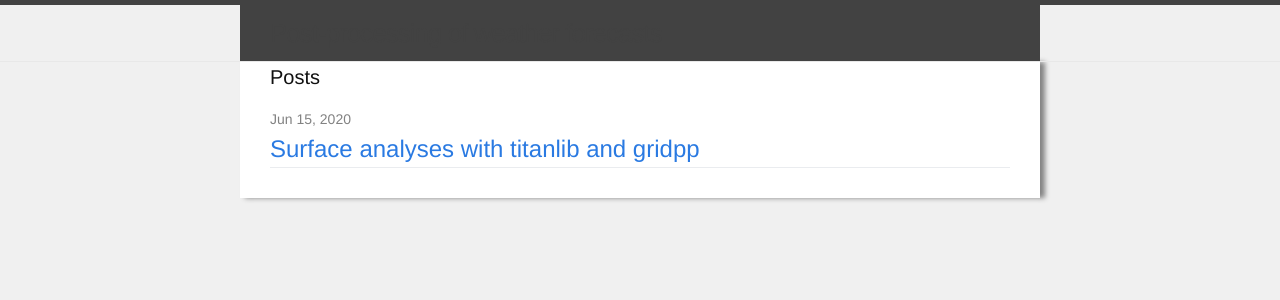
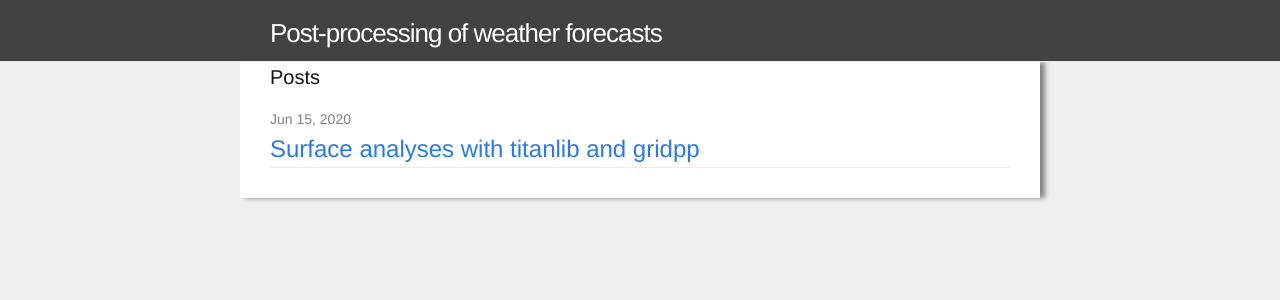
Before and after one commit to tnipen/tnipen.github.io, a Jekyll site: the page built from index.html, in a window 1280 px wide. Shown: the top 300 px of the page. Built offline with Jekyll 4.4.1, drawn with Linux system fonts in a browser that asks for light colours.

Commit message:
Remove headwrapper

```diff
--- a/_sass/_layout.scss
+++ b/_sass/_layout.scss
@@ -8,6 +8,9 @@
 
     // Positioning context for the mobile navigation icon
     position: relative;
+
+    background-color: #424242;
+    color: #ffffff;
 }
 
 .site-title {
@@ -17,10 +20,11 @@
     letter-spacing: -1px;
     margin-bottom: 0;
     float: left;
+    color: #ffffff;
 
     &,
     &:visited {
-        color: $grey-color-dark;
+        color: #ffffff;
     }
 }
 
```
